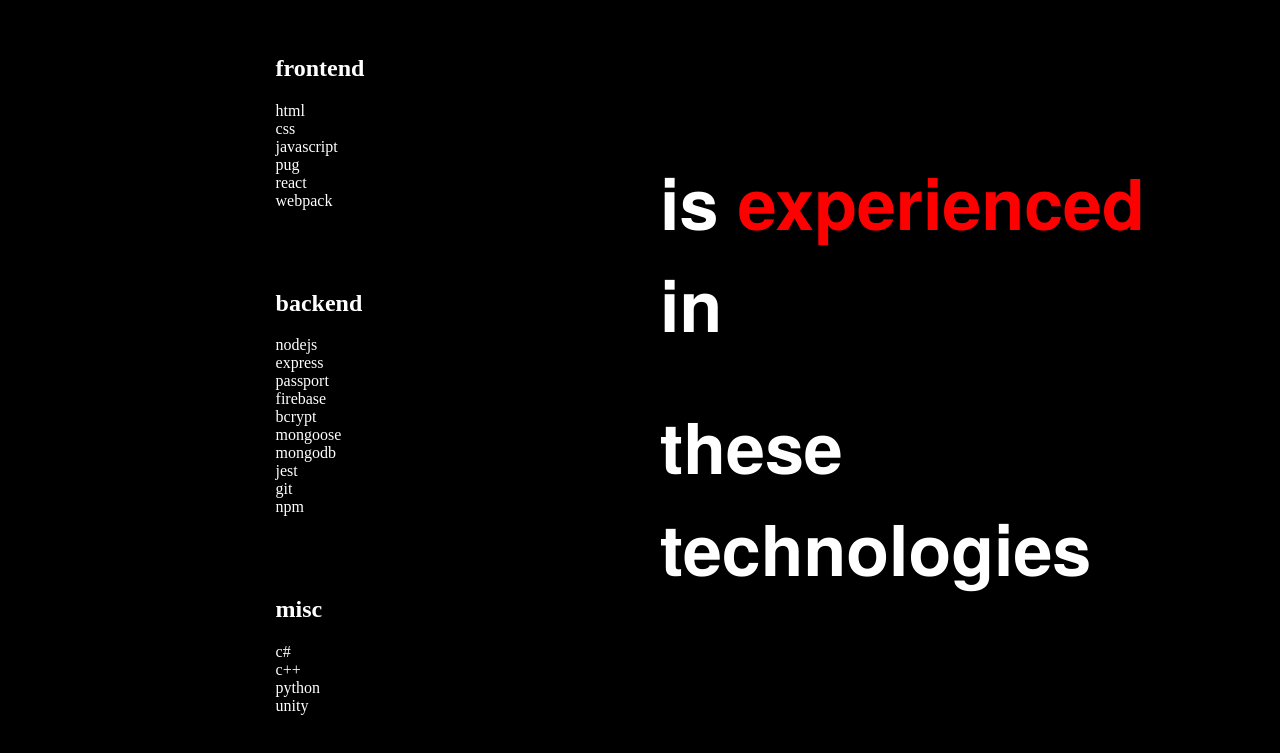
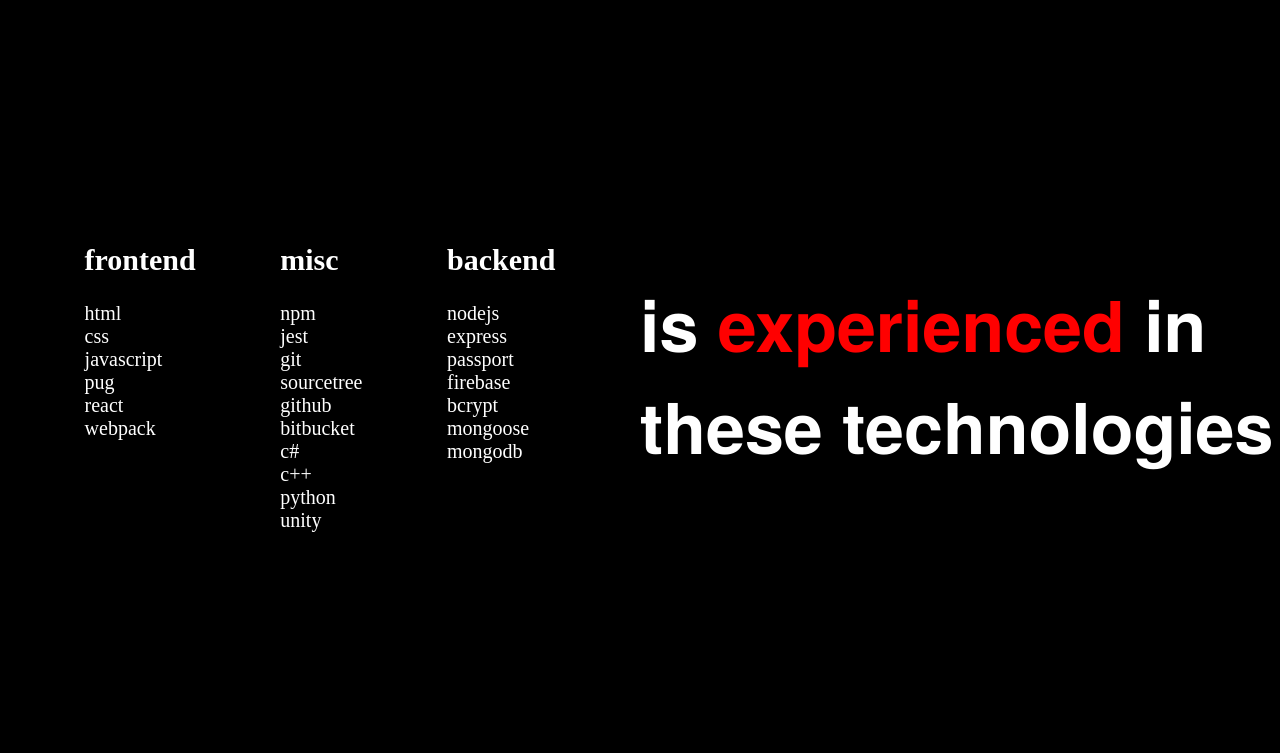
Before and after one commit to orangeola/web-resume, a React (Create React App) app: page / in a window 1280 px wide. Shown: the part 825-1578 px from the top of the page. Built offline with nearby package versions, Linux system fonts and the light colour scheme.

Commit message:
Adjust sizes of various elements and contents of the lists

```diff
--- a/src/components/Header.js
+++ b/src/components/Header.js
@@ -5,7 +5,8 @@
     <div className="Header">
         <p>technologies</p>
         <p style={{color:'red'}}>work</p>
-        <p>contact</p>
+        <p>about</p>
+        <p style={{color:'red'}}>contact</p>
     </div>
   );
 }
--- a/src/components/Lists.js
+++ b/src/components/Lists.js
@@ -1,34 +1,28 @@
+import '../styles/Lists.css'
+
 function Lists() {
+  const frontend = ['html', 'css', 'javascript', 'pug', 'react', 'webpack'];
+  const frontendLoop = frontend.map((tech) => <p>{tech}</p>);
+
+  const backend = ['nodejs', 'express', 'passport', 'firebase', 'bcrypt', 'mongoose', 'mongodb'];
+  const backendLoop = backend.map((tech) => <p>{tech}</p>);
+
+  const misc = ['npm', 'jest', 'git', 'sourcetree', 'github', 'bitbucket', 'c#', 'c++', 'python', 'unity', ];
+  const miscLoop = misc.map((tech) => <p>{tech}</p>);
+
   return (
     <div className="Lists">
-      <div>
+      <div className="frontend">
         <h2>frontend</h2>
-        <p>html</p>
-        <p>css</p>
-        <p>javascript</p>
-        <p>pug</p>
-        <p>react</p>
-        <p>webpack</p>
+        {frontendLoop}
       </div>
-      <div>
+      <div className="misc">
+        <h2>misc</h2>
+        {miscLoop}
+      </div>
+      <div className="backend">
         <h2>backend</h2>
-        <p>nodejs</p>
-        <p>express</p>
-        <p>passport</p>
-        <p>firebase</p>
-        <p>bcrypt</p>
-        <p>mongoose</p>
-        <p>mongodb</p>
-        <p>jest</p>
-        <p>git</p>
-        <p>npm</p>
-      </div>
-      <div>
-        <h2>misc</h2>
-        <p>c#</p>
-        <p>c++</p>
-        <p>python</p>
-        <p>unity</p>
+        {backendLoop}
       </div>
     </div>
   );
--- a/src/components/Tech.js
+++ b/src/components/Tech.js
@@ -6,8 +6,7 @@
     <div className="Tech">
       <Lists />
       <div className="Text">
-        <h1>is <span style={{color:'red'}}>experienced</span> in</h1>
-        <h1>these technologies</h1>
+        <h1>is <span style={{color:'red'}}>experienced</span> in these technologies</h1>
       </div>
     </div>
   );
--- a/src/styles/Header.css
+++ b/src/styles/Header.css
@@ -7,7 +7,6 @@
     top: 0;
     flex-direction: row;
     justify-content: flex-end;
-    color: white;
     padding-right: 10px;
 }
 
--- /dev/null
+++ b/src/styles/Lists.css
@@ -0,0 +1,16 @@
+.Lists {
+    width: 50%;
+    display: flex;
+    flex-wrap: wrap;
+    flex-direction: row;
+    align-content: center;
+    justify-content: space-evenly;
+}
+
+.Lists p {
+    font-size: 20px;
+}
+
+.Lists h2 {
+    font-size: 30px;
+}
--- a/src/styles/Tech.css
+++ b/src/styles/Tech.css
@@ -7,24 +7,13 @@
 
 .Text > h1 {
     font-size: 70px;
-    padding-right: 100px;
-    margin: 20px;
 }
 
 .Text {
     display: flex;
     flex-wrap: wrap;
     flex-direction: column;
-    align-content: flex-end;
+    align-content: flex-start;
     justify-content: center;
     width: 50%;
 }
-
-.Lists {
-    width: 50%;
-    display: flex;
-    flex-wrap: wrap;
-    flex-direction: column;
-    align-content: center;
-    justify-content: space-evenly;
-}
```
